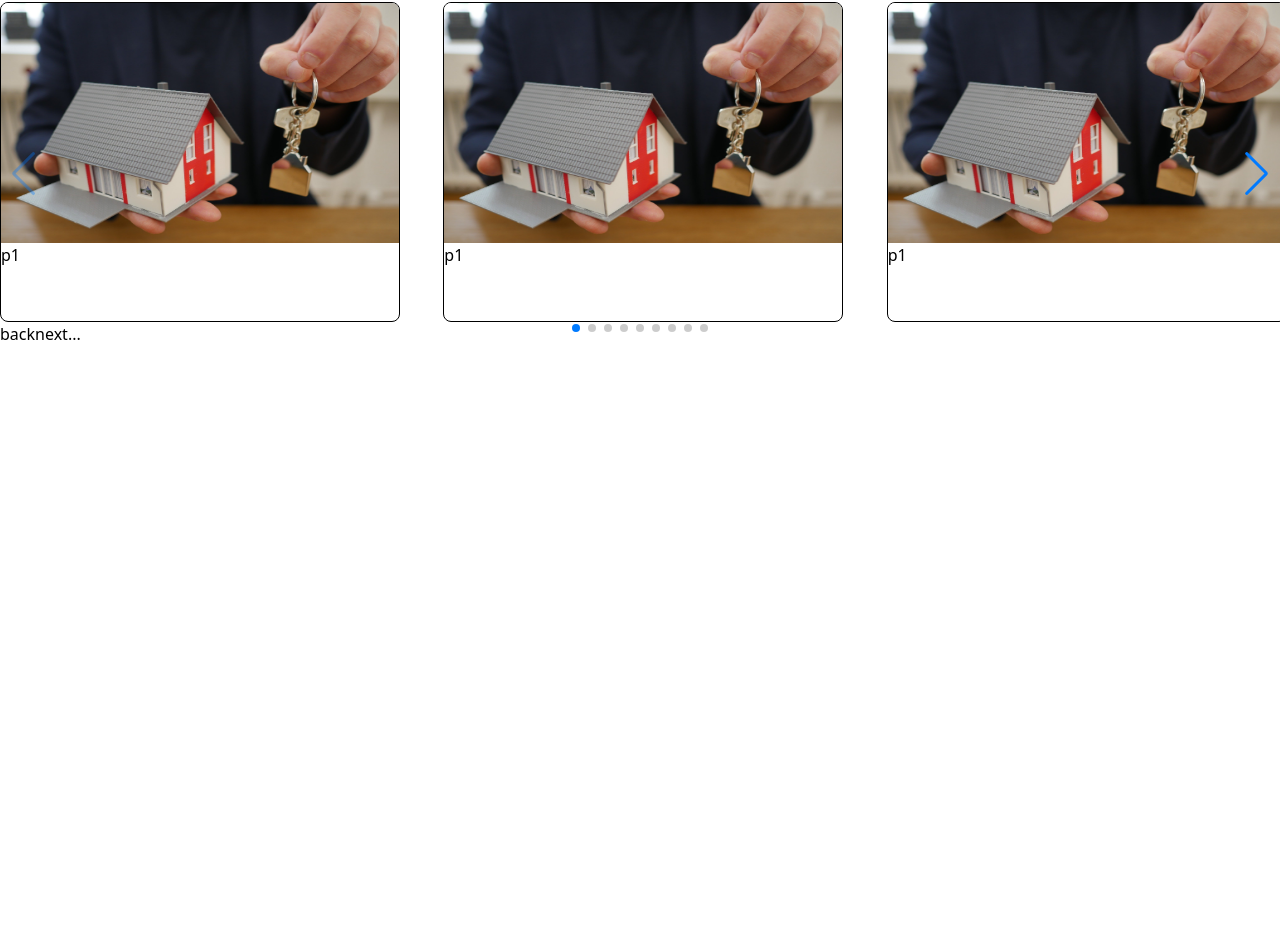
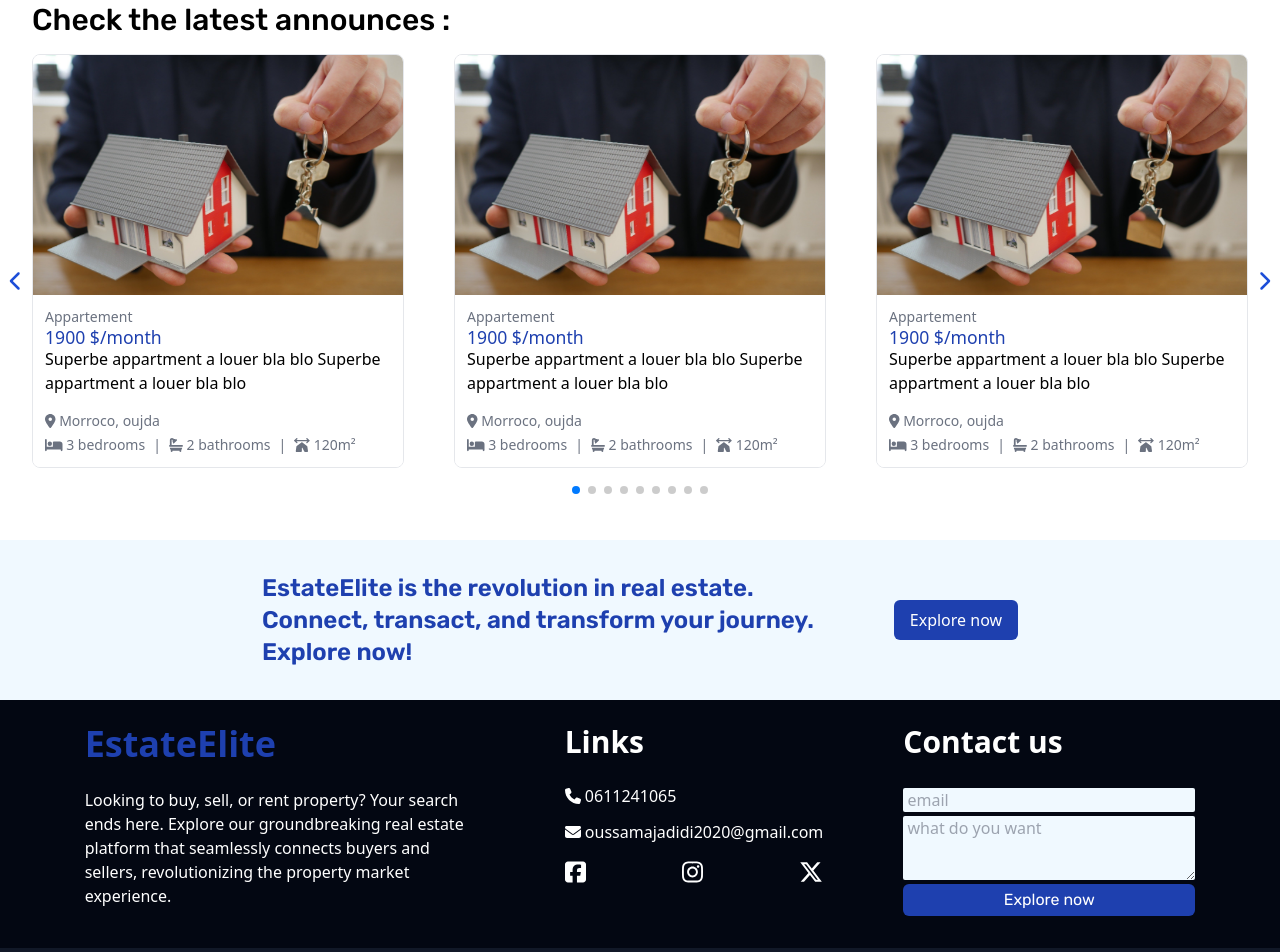
Before and after one commit to OussamaJadidi/RealEstate_platform_V2.0.0, a Next.js app: page / in a window 1280 px wide. Shown: the part 1258-2210 px from the top of the page. Before the commit the page ends 1604 px from the top, so only its background shows below. Built offline with nearby package versions, Linux system fonts and the light colour scheme; a web font is replaced by a local one.

Commit message:
Add the carousel section + CTA section + footer + working on the design of the Search page(properties page)

```diff
--- a/app/layout.tsx
+++ b/app/layout.tsx
@@ -6,6 +6,7 @@ import { Inter } from "next/font/google";
 export const metadata: Metadata = {
   title: "Create Next App",
   description: "Generated by create next app",
+
 };
 
 export default function RootLayout({
@@ -18,7 +19,7 @@ export default function RootLayout({
       <body className="relative">
           <Header />
           {children}
-          {/* <Footer /> */}
+          <Footer />
       </body>
     </html>
   );
--- a/app/page.tsx
+++ b/app/page.tsx
@@ -1,10 +1,11 @@
-import {  Hero , LatestPosts, Value} from "@/components";
+import {  Hero , LatestPosts, Value, CTA} from "@/components";
 export default function Home() {
   return (
     <main className=" max-lg:!px-0  font-medium ">
       <Hero />
       <Value />
       <LatestPosts />
+      <CTA />
     </main>
   );
 }
--- /dev/null
+++ b/components/CTA.tsx
@@ -0,0 +1,13 @@
+import {Container} from "@/components"
+export default function CTA() {
+  return (
+    <div className='py-8 bg-sky-50 '>
+      <Container className="flex flex-wrap justify-center items-center px-8 gap-x-20 gap-y-8 ">
+      <p className="max-w-[45rem] text-blue-800 font-rubik font-semibold text-2xl">EstateElite is the revolution in real estate.<br /> Connect, transact, and transform your journey.<br /> Explore now!</p>
+      <form action="">
+        <button className='px-4 py-2 rounded-md bg-blue-800 text-white '>Explore now</button>
+      </form>
+      </Container>
+    </div>
+  )
+}
--- a/components/Card.tsx
+++ b/components/Card.tsx
@@ -1,12 +1,83 @@
+"use client"
+
 import Image from 'next/image'
-import React from 'react'
+
+import { FontAwesomeIcon } from "@fortawesome/react-fontawesome";
+import {
+  faLocationDot,
+  faBed,
+  faBath,
+  faTentArrowLeftRight,
+  faChevronLeft,
+  faChevronRight,
+
+} from "@fortawesome/free-solid-svg-icons";
+// The following import prevents a Font Awesome icon server-side rendering bug,
+// where the icons flash from a very large icon down to a properly sized one:
+import '@fortawesome/fontawesome-svg-core/styles.css';
+// Prevent fontawesome from adding its CSS since we did it manually above:
+// import { config } from '@fortawesome/fontawesome-svg-core';
+
+// Import Swiper React components
+import { Swiper, SwiperSlide, useSwiper } from 'swiper/react';
+import { Navigation, Pagination, Scrollbar, A11y } from 'swiper/modules';
+// Import Swiper styles
+import 'swiper/css';
+import 'swiper/css/navigation';
+import 'swiper/css/pagination';
+import 'swiper/css/scrollbar';
 
 export default function Card() {
   return (
-    <div className='border block border-black w-[25rem] h-[20rem] rounded-lg overflow-hidden'>
-        <Image src="/assets/c.jpg" alt="propertyImg" width="500" height="300" className='h-[15rem] ' />
-        p1
+    <div className='w-full rounded-lg overflow-hidden group/card border '>
+    <span className='relative'>
+    <Swiper
+      spaceBetween={0}
+      slidesPerView={1}
+      modules={[Navigation, Pagination, Scrollbar, A11y]}
+      // navigation
+      // pagination={{ clickable: true }}
+    //   scrollbar={{ draggable: true }}
+      onSlideChange={() => console.log('slide change')}
+      onSwiper={(swiper) => console.log(swiper)}
+    >
+      <SwiperControlle />
+        <SwiperSlide><Image src="/assets/c.jpg" alt="propertyImg" width="500" height="300" className='h-[15rem] w-full' /></SwiperSlide>
+        <SwiperSlide><Image src="/assets/c.jpg" alt="propertyImg" width="500" height="300" className='h-[15rem] w-full' /></SwiperSlide>
+        <SwiperSlide><Image src="/assets/c.jpg" alt="propertyImg" width="500" height="300" className='h-[15rem] w-full' /></SwiperSlide>
+        <SwiperSlide><Image src="/assets/c.jpg" alt="propertyImg" width="500" height="300" className='h-[15rem] w-full' /></SwiperSlide>
+        <SwiperSlide><Image src="/assets/c.jpg" alt="propertyImg" width="500" height="300" className='h-[15rem] w-full' /></SwiperSlide>
+        <SwiperSlide><Image src="/assets/c.jpg" alt="propertyImg" width="500" height="300" className='h-[15rem] w-full' /></SwiperSlide>
+        <SwiperSlide><Image src="/assets/c.jpg" alt="propertyImg" width="500" height="300" className='h-[15rem] w-full' /></SwiperSlide>
+        <SwiperSlide><Image src="/assets/c.jpg" alt="propertyImg" width="500" height="300" className='h-[15rem] w-full' /></SwiperSlide>
+        <SwiperSlide><Image src="/assets/c.jpg" alt="propertyImg" width="500" height="300" className='h-[15rem] w-full' /></SwiperSlide>
+        <SwiperSlide><Image src="/assets/c.jpg" alt="propertyImg" width="500" height="300" className='h-[15rem] w-full' /></SwiperSlide>
+        <SwiperSlide><Image src="/assets/c.jpg" alt="propertyImg" width="500" height="300" className='h-[15rem] w-full' /></SwiperSlide>
+    </Swiper>
+    </span>
+        <section className='p-3 flex flex-col gap-4 text-gray-500 text-sm bg-white '>
+          <div>
+            <p  >Appartement</p>
+            <div className=' text-blue-800 text-[1.1rem] '><span>1900</span> $/<span>month</span> </div>
+            <h3 className=' text-black text-base '>Superbe appartment a louer bla blo Superbe appartment a louer bla blo </h3>
+          </div>
+          <div className='flex flex-col gap-1 font-normal'>
+            <p><FontAwesomeIcon icon={faLocationDot} /> <span>Morroco, oujda</span> </p>
+            <div className='flex flex-wrap'>
+              <span className='whitespace-nowrap'><FontAwesomeIcon icon={faBed} /> <span >3</span> bedrooms </span>   <span className='px-2'>|</span>
+              <span className='whitespace-nowrap'><FontAwesomeIcon icon={faBath} /> <span >2</span> bathrooms </span> <span className='px-2'>|</span>
+              <span className='whitespace-nowrap'><FontAwesomeIcon icon={faTentArrowLeftRight} /> <span >120</span>m²</span>
+            </div>
+          </div>
+        </section>
     </div>
 
   )
 }
+function SwiperControlle(){
+  const swiper = useSwiper();
+  return<div className='hidden absolute top-0 bottom-0 left-0 right-0 z-10 group-hover/card:flex justify-between items-center '>
+     <button onClick={()=>swiper.slidePrev()} className='text-white text-xl px-2 py-1  font-bold '> <FontAwesomeIcon icon={faChevronLeft}  style={{width: "1rem"}}/> </button>
+     <button onClick={()=>swiper.slideNext()} className='text-white text-xl px-2 py-1  font-bold '> <FontAwesomeIcon icon={faChevronRight}  style={{width: "1rem"}}/> </button>
+  </div>
+}
--- a/components/Footer.tsx
+++ b/components/Footer.tsx
@@ -1,7 +1,55 @@
-import React from 'react'
-
+import { Container } from "@/components";
+import { FontAwesomeIcon } from "@fortawesome/react-fontawesome";
+import { faPhone, faEnvelope } from "@fortawesome/free-solid-svg-icons";
+import {
+  faSquareFacebook,
+  faInstagram,
+  faXTwitter,
+} from "@fortawesome/free-brands-svg-icons";
 export default function Footer() {
   return (
-    <div>Footetteer</div>
-  )
+    <footer className=" bg-gray-950 text-white ">
+      <Container className="flex flex-wrap max-sm:flex-col justify-center gap-x-20 items-start px-8 pb-8">
+
+        <div className="max-w-[25rem] ">
+          <span className="text-4xl text-blue-800 font-sans font-semibold py-6 block">
+            EstateElite
+          </span>
+          <p className="">
+            Looking to buy, sell, or rent property? Your search ends here.
+            Explore our groundbreaking real estate platform that seamlessly
+            connects buyers and sellers, revolutionizing the property market
+            experience.
+          </p>
+        </div>
+        <div className="">
+          <h2 className="font-semibold text-3xl py-6">Links</h2>
+          <div className="flex flex-col gap-y-3  ">
+            <span>
+              <FontAwesomeIcon icon={faPhone} /> 0611241065
+            </span>
+            <span className=" whitespace-nowrap">
+              <FontAwesomeIcon icon={faEnvelope} /> oussamajadidi2020@gmail.com
+            </span>
+            <span className="flex justify-between text-2xl  ">
+              <a href="https://www.facebook.com/jadidi.oussama.1" target="_blank"><FontAwesomeIcon icon={faSquareFacebook} /></a>
+              <a href="https://www.instagram.com/jadidi_oussama/" target="_blank"><FontAwesomeIcon icon={faInstagram} /></a>
+              <a href="https://twitter.com/jadidi_oussama" target="_blank"><FontAwesomeIcon icon={faXTwitter} /></a>
+            </span>
+          </div>
+        </div>
+        <div >
+          <form action="" className="flex flex-col gap-y-1 justify-center ">
+          <h2 className="font-semibold text-3xl py-6">Contact us</h2>
+            <input type="text" className="bg-sky-50 rounded-sm text-black" placeholder=" email" />
+            <textarea name="" id="" cols={30} rows={10}  className="bg-sky-50 rounded-sm h-[4rem] text-black" placeholder=" what do you want">
+
+            </textarea>
+            <button className='px-2 py-1 font-rubik rounded-md bg-blue-800 text-white  font-base'>Explore now</button>
+          </form>
+        </div>
+      </Container>
+        <div className=" bg-gray-900 text-white text-center">Copyright © 2023 All Rights Reserved, by <span className=" whitespace-nowrap"> Oussama Jadidi</span></div>
+    </footer>
+  );
 }
--- a/components/Header.tsx
+++ b/components/Header.tsx
@@ -6,7 +6,7 @@ import {
   faUserPlus,
   faUser,
   faHeart,
-  faBell,
+  faCalendarDays,
   faRightFromBracket,
   faBars,
   faCircleDown,
@@ -71,7 +71,7 @@ export default function Header() {
                       <li className=" py-2 px-4 text-[1rem] hover:bg-slate-300 ">
                         <FontAwesomeIcon
                           style={{ paddingInline: ".7rem" }}
-                          icon={faBell}
+                          icon={faCalendarDays}
                         />
                         Bookings
                       </li>
@@ -148,7 +148,7 @@ export default function Header() {
                 <li className=" py-2 px-4 text-[1rem] hover:bg-slate-300 ">
                   <FontAwesomeIcon
                     style={{ paddingInline: ".7rem" }}
-                    icon={faBell}
+                    icon={faCalendarDays}
                   />
                   Bookings
                 </li>
--- a/components/LatestPosts.tsx
+++ b/components/LatestPosts.tsx
@@ -2,25 +2,55 @@
 // Import Swiper React components
 import { Swiper, SwiperSlide, useSwiper } from 'swiper/react';
 import { Navigation, Pagination, Scrollbar, A11y } from 'swiper/modules';
-
-import {Card} from "@/components"
 // Import Swiper styles
 import 'swiper/css';
-import 'swiper/css/navigation';
-import 'swiper/css/pagination';
+// import 'swiper/css/navigation';
+// import 'swiper/css/pagination';
 import 'swiper/css/scrollbar';
+import {Card} from "@/components"
+
+import { FontAwesomeIcon } from "@fortawesome/react-fontawesome";
+import {
+  faChevronLeft,
+  faChevronRight,
+
+} from "@fortawesome/free-solid-svg-icons";
+// The following import prevents a Font Awesome icon server-side rendering bug,
+// where the icons flash from a very large icon down to a properly sized one:
+import '@fortawesome/fontawesome-svg-core/styles.css';
+// Prevent fontawesome from adding its CSS since we did it manually above:
+// import { config } from '@fortawesome/fontawesome-svg-core';
+import {Container} from "@/components"
 
 export default () => {
   return (
-    <>
+    <div className='relative group/cards  py-8 '>
+      <Container>
+
+      <h2 className='text-3xl font-rubik pb-4 block px-8 '>Check the latest announces :</h2>
       <Swiper
+      style={{paddingBottom: "2.5rem", paddingInline:"2rem"}}
         spaceBetween={50}
-      slidesPerView={3}
+        slidesPerView={1}
+        breakpoints={{
+          480: {
+            slidesPerView: 1,
+          },
+          850: {
+            slidesPerView: 2,
+          },
+          1200: {
+            slidesPerView: 3,
+          },
+          // 1700: {
+          //   slidesPerView: 4,
+          // },
+        }}
         modules={[Navigation, Pagination, Scrollbar, A11y]}
 
-      navigation
+        // navigation
         pagination={{ clickable: true }}
-    //   scrollbar={{ draggable: true }}
+        // scrollbar={{ draggable: true }}
         onSlideChange={() => console.log('slide change')}
         onSwiper={(swiper) => console.log(swiper)}
       >
@@ -36,15 +66,16 @@ export default () => {
         <SwiperSlide><Card /></SwiperSlide>
         <SwiperSlide><Card /></SwiperSlide>
         <SwiperSlide><Card /></SwiperSlide>
-      ...
     </Swiper>
-    </>
+      </Container>
+    </div>
   );
 };
+
 function SwiperControlle(){
   const swiper = useSwiper();
-    return(<>
-       <button onClick={()=>swiper.slidePrev()}>back</button>
-       <button onClick={()=>swiper.slideNext()}>next</button>
-    </>)
+  return<div className='absolute top-0 right-0 left-0 bottom-0 hidden md:flex justify-between items-center   '>
+     <button onClick={()=>swiper.slidePrev()} className='text-blue-700 text-xl px-[-2rem] py-1  font-bold z-20 block p-[.5rem] '> <FontAwesomeIcon icon={faChevronLeft}  style={{width: "1rem"}}/> </button>
+     <button onClick={()=>swiper.slideNext()} className='text-blue-700 text-xl px-[-2rem] py-1  font-bold z-20 block p-[.5rem] '> <FontAwesomeIcon icon={faChevronRight}  style={{width: "1rem"}}/> </button>
+  </div>
 }
--- a/components/Value.tsx
+++ b/components/Value.tsx
@@ -2,10 +2,10 @@ import Image from "next/image"
 import {Container} from "./"
 export default function Value() {
   return (
-    <Container className="Container flex max-lg:flex-col items-center justify-center gap-x-16 gap-y-8 py-[5rem]">
+    <Container className="Container flex max-lg:flex-col items-center justify-center gap-x-16 gap-y-8 py-[4rem] ">
       <Image src="/assets/c.jpg" width="500" height="500" className=" rounded-xl w-[25rem] max-lg:w-screen sm:max-lg:h-[20rem] " alt="marketing img"/>
       <div className="w-fit ">
-        <h2 className=" font-semiBold text-3xl pb-8">Easy & Simple way to Find your Next Home</h2>
+        <h2 className="font-rubik text-3xl pb-8">Easy & Simple way to Find your Next Home</h2>
         <ul className=" h-[13rem] flex flex-col justify-between">
           <li ><span className=" bg-blue-800 inline-flex justify-center items-center rounded-full w-[3rem] h-[2rem]  text-white mr-[1.5rem]">01</span>Search your desire location</li>
           <li ><span className=" bg-blue-800 inline-flex justify-center items-center rounded-full w-[3rem] h-[2rem]  text-white mr-[1.5rem]">02</span>Book visits, Contact owners</li>
--- a/components/index.ts
+++ b/components/index.ts
@@ -6,6 +6,8 @@ import Hero from "./Hero"
 import Value from "./Value"
 import LatestPosts from "./LatestPosts"
 import Card from "./Card"
+import CTA from "./CTA"
+import FilterBar from "./FilterBar"
 export {
     Header,
     Footer,
@@ -14,5 +16,7 @@ export {
     Hero,
     Value,
     LatestPosts,
-    Card
+    Card,
+    CTA,
+    FilterBar
 }
```
Also changed, not shown: app/properties/page.tsx (added, +14 -0 lines), components/FilterBar.tsx (added, +10 -0 lines), components/Hero.tsx (+5 -2 lines), public/assets/oops.png (added). Lines whose indentation alone changed are shown as unchanged.
